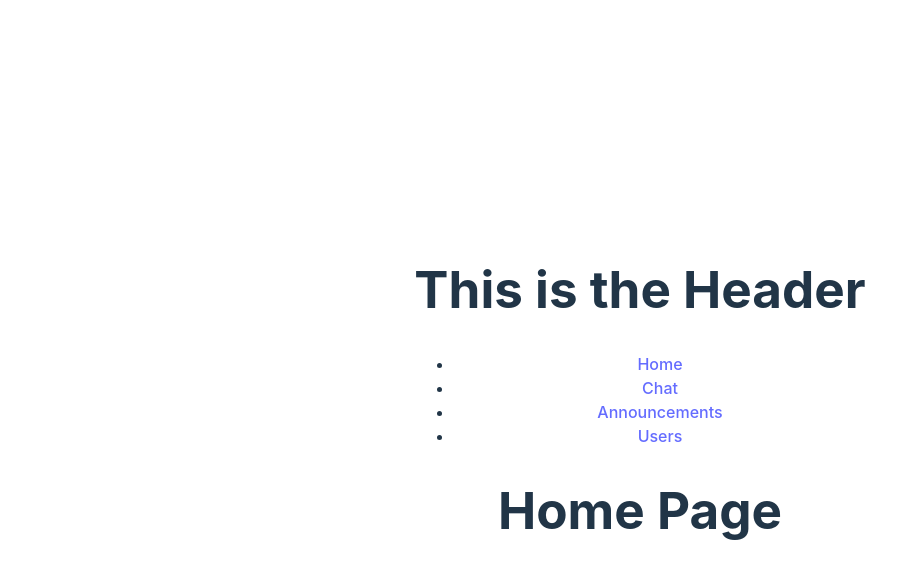
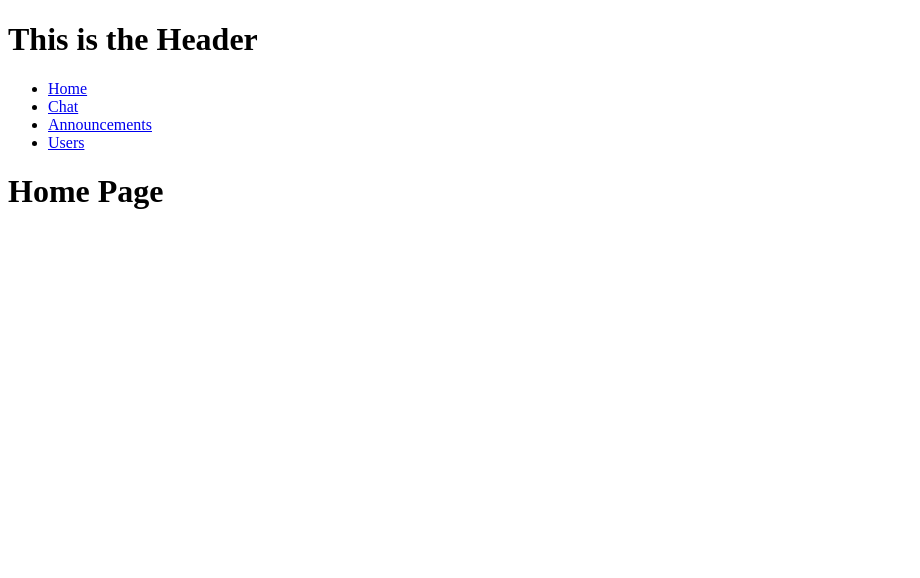
Before and after one commit to ErikAmerico/Employee-Website, a React (Vite) app in the folder client/: page / in a window 1280 px wide. Shown: the top 578 px of the page, without its empty margins (0-920 px from the left). Built offline with nearby package versions, Linux system fonts and the light colour scheme.

Commit message:
commented out all provided css, we can always add it back.

```diff
--- a/client/src/App.css
+++ b/client/src/App.css
@@ -1,4 +1,4 @@
-#root {
+/* #root {
   max-width: 1280px;
   margin: 0 auto;
   padding: 2rem;
@@ -41,7 +41,7 @@
   color: #888;
 }
 
-/* start of what was index.css */
+
 :root {
   font-family: Inter, system-ui, Avenir, Helvetica, Arial, sans-serif;
   line-height: 1.5;
@@ -110,4 +110,4 @@ button:focus-visible {
   button {
     background-color: #f9f9f9;
   }
-}
+} */
```
